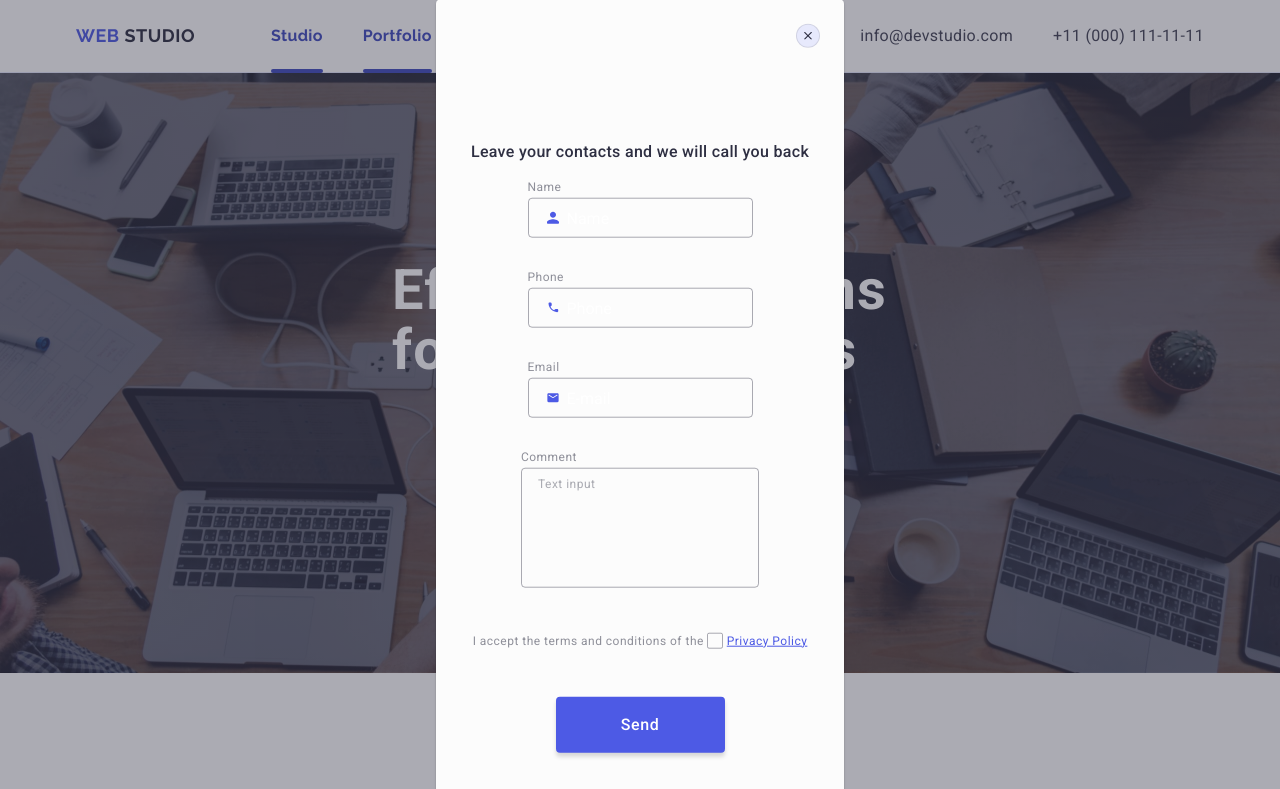
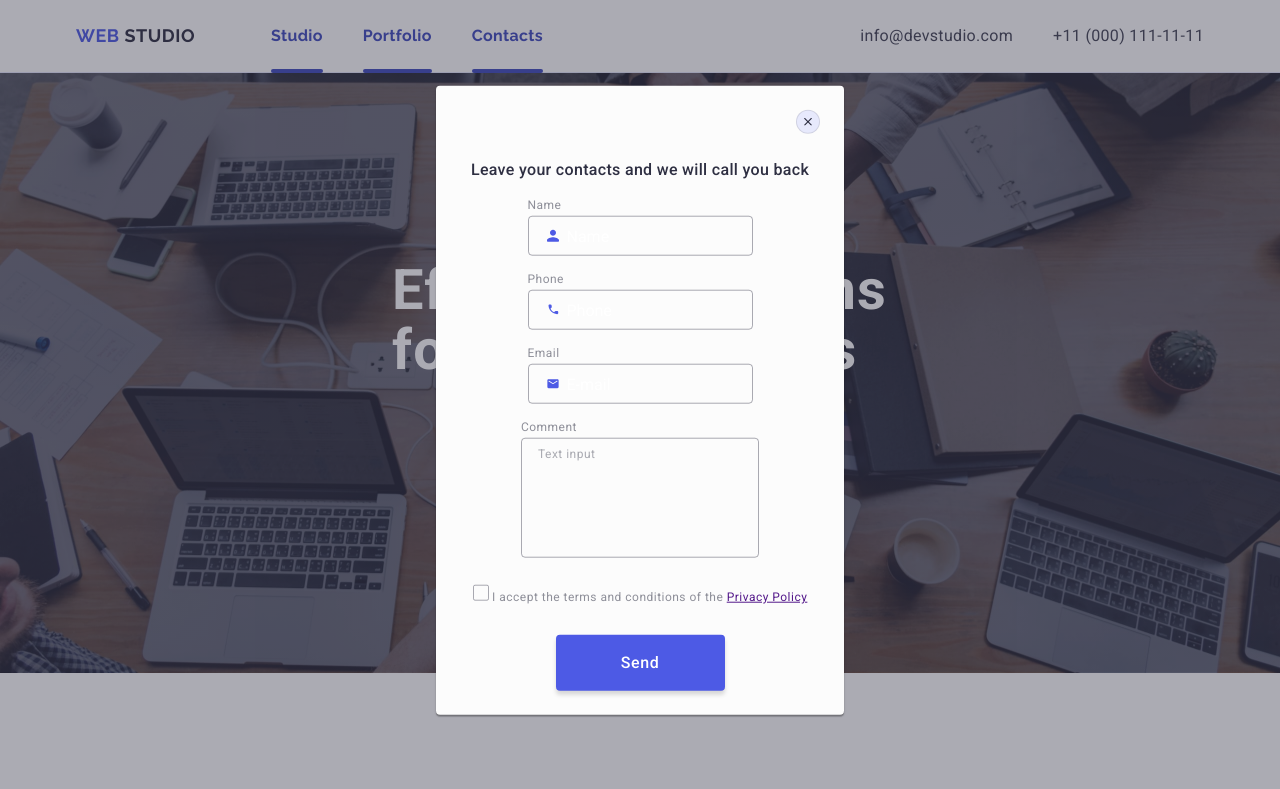
Before and after one commit to Legionchik/goit-markup-hw-06, a plain HTML site: page index.html in a window 1280 px wide. Shown: the top 789 px of the page. Drawn offline with nearby package versions, Linux system fonts and the light colour scheme.

Commit message:
commit message

```diff
--- a/css/styles.css
+++ b/css/styles.css
@@ -739,7 +739,7 @@ ul {
   text-align: center;
   color: #2e2f42;
   margin-bottom: 16px;
-  margin-top: 68px;
+  /* margin-top: 20px; */
 }
 
 /* =====FORMA===== */
@@ -747,10 +747,10 @@ ul {
 .form {
   display: flex;
   flex-direction: column;
-  gap: 24px;
+  gap: 8px;
   max-width: 360px;
-  margin-right: 24px;
-  margin-left: 24px;
+  /* margin-right: 24px;
+  margin-left: 24px; */
   align-items: center;
   justify-content: center;
 }
@@ -846,6 +846,7 @@ ul {
 .checkbox {
   border-radius: 4px;
   overflow: hidden;
+
   /* width: 360px;
 height: 16px; */
 }
@@ -889,14 +890,16 @@ height: 16px; */
   color: #4d5ae5;
 }
 
-.quiz-form input[type="checkbox"]:checked {
+/* .quiz-form input[type="checkbox"]:checked {
   background-color: 404bbf;
   order: none;
   fill: #f4f4fd;
-}
+} */
 
-.link-privacy-policy {
+.checkbox:checked + .privacy-policy span {
   color: #4d5ae5;
+  border: none;
+  fill: #f4f4fd;
 }
 
 .botton-modal-forma {
@@ -907,7 +910,7 @@ height: 16px; */
   height: 56px;
   box-shadow: 0 4px 4px 0 rgba(0, 0, 0, 0.15);
   background: #4d5ae5;
-  margin-bottom: 24px;
+  /* margin-bottom: 24px; */
   font-weight: 500;
   font-size: 16px;
   line-height: 150%;
@@ -918,3 +921,14 @@ height: 16px; */
   border: none;
   transition: background-color 250ms cubic-bezier(0.4, 0, 0.2, 1);
 }
+/*
+.modal-checked:checked {
+  width: 30px;
+} */
+
+.modal-check-icon {
+  position: absolute;
+  top: 50%;
+  left: 50%;
+  transform: translate(-50%, -50%);
+}
--- a/index.html
+++ b/index.html
@@ -546,13 +546,13 @@
             />
 
             <label for="user-privacy" class="privaci-accept">
-              I accept the terms and conditions of the
               <span class="privacy-policy">
                 <!-- Privacy Policy -->
-                <svg class="svg-chekbox" width="10" height="8">
-                  <use href="./images/icons.svg#icon-checkbox"></use>
+                <svg class="modal-check-icon" width="10" height="8">
+                  <use href="./images/icons.svg#icon-vector"></use>
                 </svg>
               </span>
+              I accept the terms and conditions of the
               <a class="link-privacy-policy" href="">Privacy Policy</a>
             </label>
           </div>
@@ -563,3 +563,28 @@
     </div>
   </body>
 </html>
+
+<!-- <div>
+  <input type="checkbox" name="privaci" required id="privaci" modal />
+  <label for="privaci" class="check-text"></label>
+</div> -->
+
+<!-- <div class="modal-field">
+  <input
+    type="checkbox"
+    name="privacy"
+    required
+    id="privacy"
+    class="modal-check visually-hidden"
+  />
+
+  <label for="privacy" class="check-text">
+    <span>
+      <svg class="modal-check-icon" width="10" height="10">
+        <use href="./images/icons.svg#icon-check"></use>
+      </svg>
+    </span>
+    I accept the terms and conditions of the
+    <a href="" class="check-link">Privacy Policy</a></label
+  >
+</div> -->
```
Also changed, not shown: images/icons.svg.
